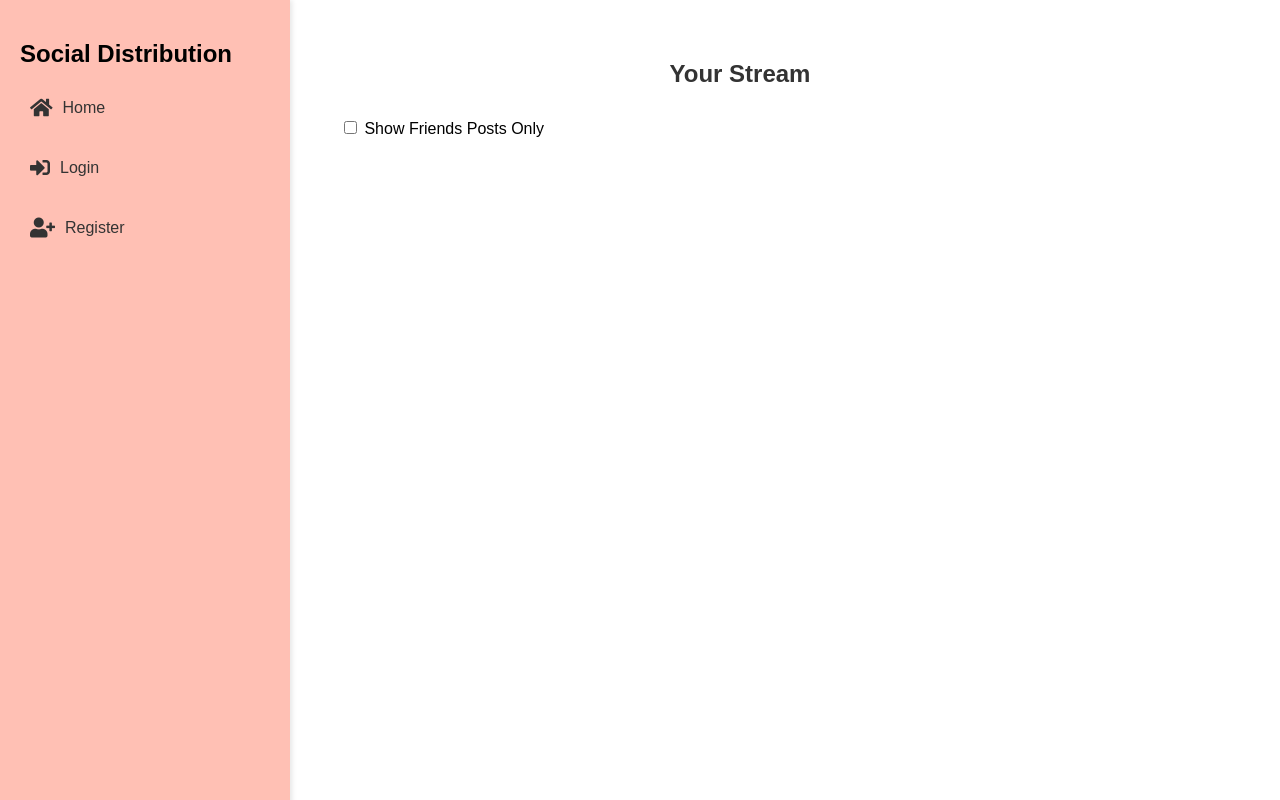
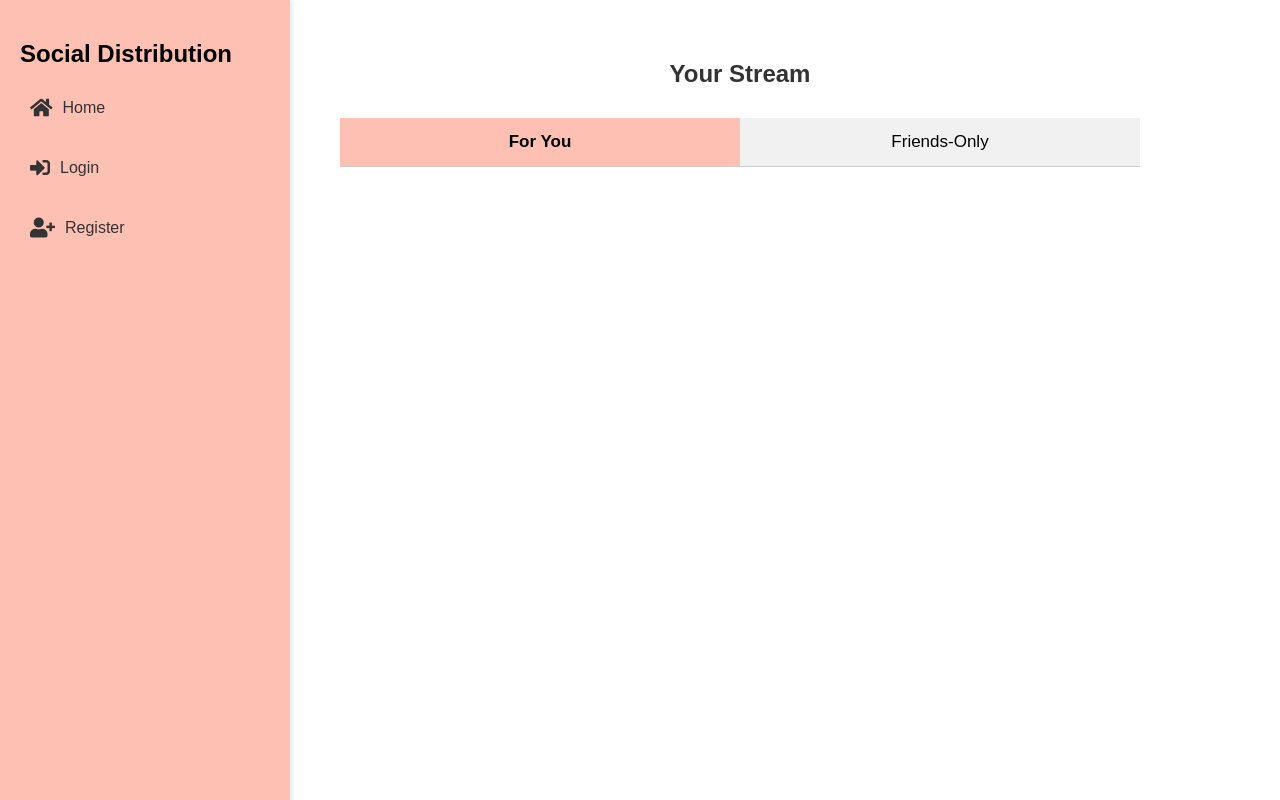
Before and after one commit to redtrovelvet/SalmoNet, a Django app: template src/salmon_project/social_distribution/templates/social_distribution/index.html in a window 1280 px wide. Run offline with Django 5.2, Linux system fonts and the light colour scheme; the template is opened without the code that fills it, so the values that code supplies are empty.

Commit message:
Updated toggle bars for viewing dual streams for FRIENDS-ONLY posts and all  types of posts ( like a For You page).

```diff
--- a/src/salmon_project/social_distribution/static/css/basic_style.css
+++ b/src/salmon_project/social_distribution/static/css/basic_style.css
@@ -400,3 +400,34 @@ h2 {
     margin-left: 4px;
     font-weight: bold;
 }
+
+/* Tab container styling */
+.tabs-container {
+    width: 100%;
+    max-width: 800px;
+    margin: 0 auto 20px auto;
+    display: flex;
+    border-bottom: 1px solid #ccc;
+  }
+
+  .tablink {
+    flex: 1;
+    padding: 14px 16px;
+    font-size: 17px;
+    border: none;
+    cursor: pointer;
+    background-color: #f1f1f1;
+    transition: background-color 0.3s;
+    text-align: center;
+  }
+
+  .tablink:hover {
+    background-color: #ddd;
+  }
+
+
+  .tablink.active {
+    background-color: #ffc0b4;
+    color: #000;
+    font-weight: bold;
+  }
--- a/src/salmon_project/social_distribution/templates/social_distribution/index.html
+++ b/src/salmon_project/social_distribution/templates/social_distribution/index.html
@@ -7,9 +7,12 @@
 <div class="content">
   <h2>Your Stream</h2>
   <!-- Checkbox to filter friends-only posts -->
-  <label for="friendsOnlyFilter">
-    <input type="checkbox" id="friendsOnlyFilter"> Show Friends Posts Only
-  </label>
+  <div class="tabs-container">
+    <!-- "For You" tab: Shows all posts. -->
+    <button class="tablink" id="defaultTab" onclick="filterPosts('all', this)">For You</button>
+    <!-- "Friends-Only" tab: Shows only posts where data-visibility is FRIENDS -->
+    <button class="tablink" onclick="filterPosts('friends', this)">Friends-Only</button>
+  </div>
   {% for post in posts %}
   <!-- Each post in its own block with margin, border, and padding -->
   <div style="margin-bottom: 1em; border: 1px solid #ccc; padding: 1em;" class="post" data-visibility="{{ post.visibility }}">
@@ -146,4 +149,37 @@ document.addEventListener("DOMContentLoaded", function() {
 });
 </script>
 
+<script>
+  // 'filterType' is either 'to show all posts or to show only FRIENDS posts.
+  function filterPosts(filterType, elmnt) {
+
+    let tablinks = document.getElementsByClassName("tablink");
+    for (let i = 0; i < tablinks.length; i++) {
+      tablinks[i].classList.remove("active");
+    }
+    // Add 'active' class to the clicked tab.
+    elmnt.classList.add("active");
+
+    // Loop through all posts and show/hide based on filterType.
+    let posts = document.getElementsByClassName("post");
+    for (let i = 0; i < posts.length; i++){
+      if (filterType === 'all') {
+        posts[i].style.display = "block";
+      } else if (filterType === 'friends') {
+        // Check if the post's data-visibility attribute equals "FRIENDS"
+        if (posts[i].getAttribute("data-visibility") === "FRIENDS") {
+          posts[i].style.display = "block";
+        } else {
+          posts[i].style.display = "none";
+        }
+      }
+    }
+  }
+
+  // When the page loads, simulate a click on the default tab.
+  document.addEventListener("DOMContentLoaded", function() {
+    document.getElementById("defaultTab").click();
+  });
+  </script>
+
 {% endblock %}
```
